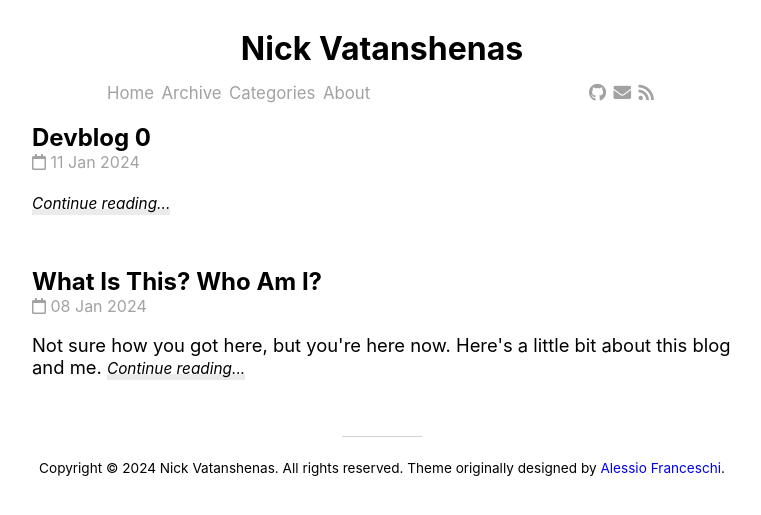
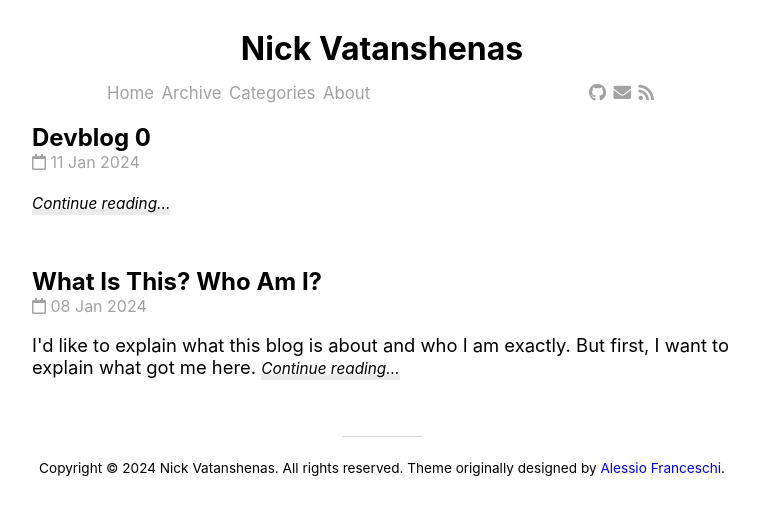
Before and after one commit to 0megq/blog, a Jekyll site: the page built from index.html, in a window 1280 px wide. Shown: the top 515 px of the page, without its empty margins (258-1019 px from the left). Built offline with Jekyll 4.4.1, drawn with Linux system fonts in a browser that asks for light colours; nearby versions of some CDN libraries; the list of posts is cut into pages by our own code.

Commit message:
Updated frontmatter for what is this post

```diff
--- a/_posts/2024-01-08-what-is-this.md
+++ b/_posts/2024-01-08-what-is-this.md
@@ -3,8 +3,8 @@ title: What Is This? Who Am I?
 layout: post
 categories: [Introduction, Reflection, ]
 tags: [introduction, reflection]
-description: "A little bit about this website"
-customexcerpt: "Not sure how you got here, but you're here now. Here's a little bit about this blog and me."
+description: "Not sure how you got here, but you're here now. Here's a little bit about this blog and me"
+customexcerpt: "I'd like to explain what this blog is about and who I am exactly. But first, I want to explain what got me here."
 ---
 I'd like to explain what this blog is about and who I am exactly. But first, I want to explain what got me here. I want to explain what got me to make this blog.
 # Context
```
